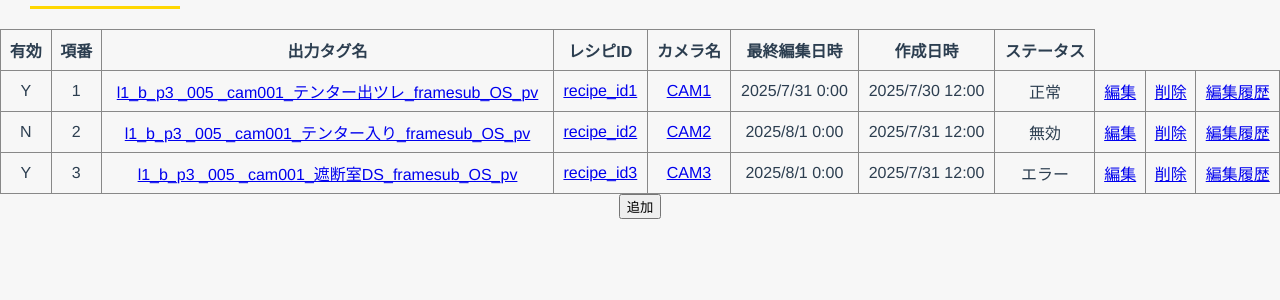
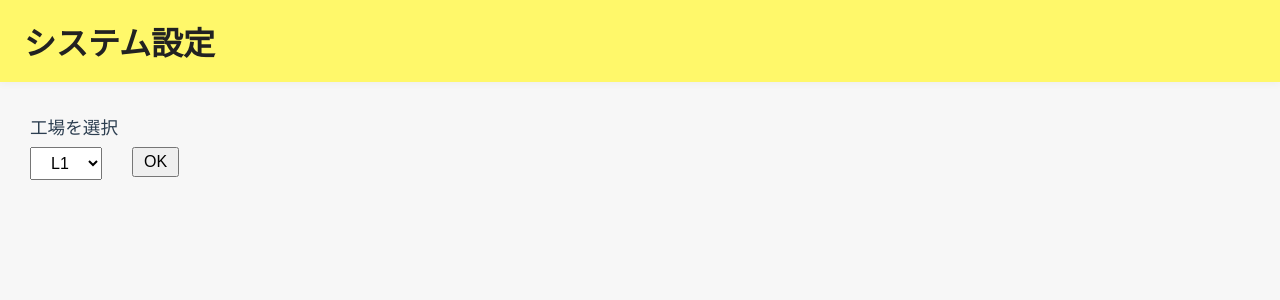
Before and after one commit to 38022/P3Icontrol, a Vue app: page /setting in a window 1280 px wide. Shown: the top 300 px of the page. Built offline with nearby package versions, Linux system fonts and the light colour scheme.

Commit message:
システム設定に工場選択を追加

```diff
--- a/src/components/SystemSetting.vue
+++ b/src/components/SystemSetting.vue
@@ -1,6 +1,19 @@
 <template>
-  <h2>システム設定</h2>
-  <div class="system-log">
+  <div class="system-setting-page">
+    <div class="header">
+      <h2 class="title">システム設定</h2>
+    </div>
+    <div class="select-area">
+      <label class="select-label" for="factor-select">工場を選択</label>
+      <div class="select-row">
+        <select id="factory-select" v-model="selectedFactory">
+          <option v-for="factory in factories" :key="factory" :value="factory">{{ factory }}</option>
+        </select>
+        <button @click="onFactoryOk">OK</button>
+        <!-- 工場を選択しOKボタンをクリックしたら各工場のテーブルが表示される -->
+      </div>
+    </div>
+    <div class="system-log" v-if="showLog">
       <table>
         <thead>
           <tr>
@@ -15,7 +28,7 @@
           </tr>
         </thead>
         <tbody>
-        <tr v-for="(row, i) in tableData" :key="i">
+          <tr v-for="(row, i) in currentTableData" :key="i">
             <td>{{ row.enabled }}</td>
             <td>{{ row.no }}</td>
             <td>
@@ -68,6 +81,7 @@
         <button>追加</button>
       </router-link>
     </div>
+  </div>
 </template>
 
 <script>
@@ -75,7 +89,12 @@ export default {
   name: 'SystemSetting',
   data() {
     return {
-      tableData: [
+      selectedFactory: 'L1',
+      displayFactory: null,
+      factories: ['L1', 'L2', 'L3', 'L4', 'L5', 'L6', 'L7'],
+      showLog: false,
+      tableDataMap: {
+        L1: [
           {
             enabled: 'Y',
             no: 1,
@@ -106,37 +125,140 @@ export default {
             createdAt: '2025/7/31 12:00',
             status: 'エラー'
           }
-      ]
+        ],
+        L2: [
+          {
+            enabled: 'Y',
+            no: 1,
+            tag: 'l2_b_p3 _005 _cam001_テンター出ツレ_framesub_OS_pv',
+            recipeId: 'recipe_id1',
+            camera: 'CAM1',
+            updatedAt: '2025/7/31 0:00',
+            createdAt: '2025/7/30 12:00',
+            status: '正常'
+          },
+          {
+            enabled: 'N',
+            no: 2,
+            tag: 'l2_b_p3 _005 _cam001_テンター入り_framesub_OS_pv',
+            recipeId: 'recipe_id2',
+            camera: 'CAM2',
+            updatedAt: '2025/8/1 0:00',
+            createdAt: '2025/7/31 12:00',
+            status: '無効'
+          },
+          {
+            enabled: 'Y',
+            no: 3,
+            tag: 'l2_b_p3 _005 _cam001_遮断室DS_framesub_OS_pv',
+            recipeId: 'recipe_id3',
+            camera: 'CAM3',
+            updatedAt: '2025/8/1 0:00',
+            createdAt: '2025/7/31 12:00',
+            status: 'エラー'
+          }
+        ],
+        L3: [],
+        L4: [],
+        L5: [],
+        L6: [],
+        L7: []
+      }
+    }
+  },
+  computed: {
+    currentTableData() {
+      return this.displayFactory
+        ? this.tableDataMap[this.displayFactory] || []
+        : [];
+    }
+  },
+  methods: {
+    onFactoryOk() {
+      this.displayFactory = this.selectedFactory;
+      this.showLog = true;
     }
   }
 }
 </script>
 
 <style scoped>
-h2 {
-  position: relative;
+.system-setting-page {
+  min-height: 100vh;
+  background: #f7f7f7;
+  display: flex;
+  flex-direction: column;
+  width: 100%;
+}
+
+.header {
+  margin: 0;
+  padding: 0;
+  width: 100%;
+}
+
+.title {
+  width: 100%;
+  background: #fff86a;
+  color: #222;
+  font-size: 2rem;
+  font-weight: bold;
+  margin: 0;
+  padding: 18px 0 18px 24px;
+  border-radius: 0;
+  box-sizing: border-box;
+  box-shadow: 0 2px 8px rgba(0, 0, 0, 0.04);
   text-align: left;
+}
+
+.select-area {
+  margin-top: 32px;
   margin-left: 30px;
-  margin-top: -30px;
-  padding-bottom: 4px;
+  margin-bottom: 16px;
+  display: flex;
+  flex-direction: column;
+  align-items: flex-start;
 }
-h2::after {
-  content: "";
-  display: block;
-  position: absolute;
-  left: 0;
-  bottom: 0;
-  width: 150px;
-  height: 3px;
-  background: #FFD700;
+
+.select-label {
+  font-size: 1.1rem;
+  margin-bottom: 8px;
+  margin-left: 0;
 }
+
+.select-row {
+  display: flex;
+  flex-direction: row;
+  align-items: flex-start;
+  gap: 30px;
+}
+
+select {
+  padding: 6px 16px;
+  font-size: 1rem;
+}
+
+button {
+  padding: 4px 10px;
+  font-size: 1rem;
+  cursor: pointer;
+}
+
+.system-log {
+  margin-top: 40px;
+  margin-left: 10px;
+  margin-right: 10px;
+}
+
 table {
   border-collapse: collapse;
   width: 100%;
 }
+
 th, td {
   border: 1px solid #888;
   padding: 8px;
   text-align: center;
+  background: #fff;
 }
 </style>
```
Lines whose indentation alone changed are shown as unchanged.
